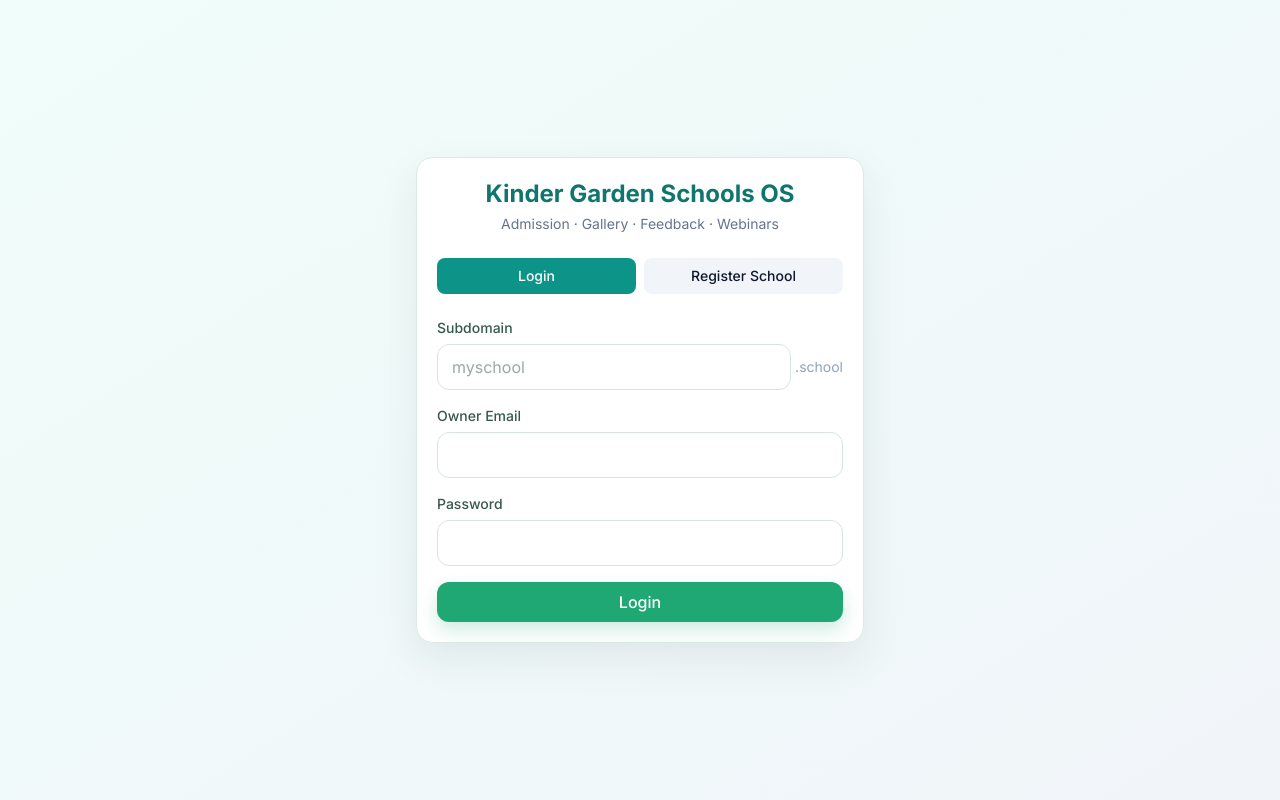
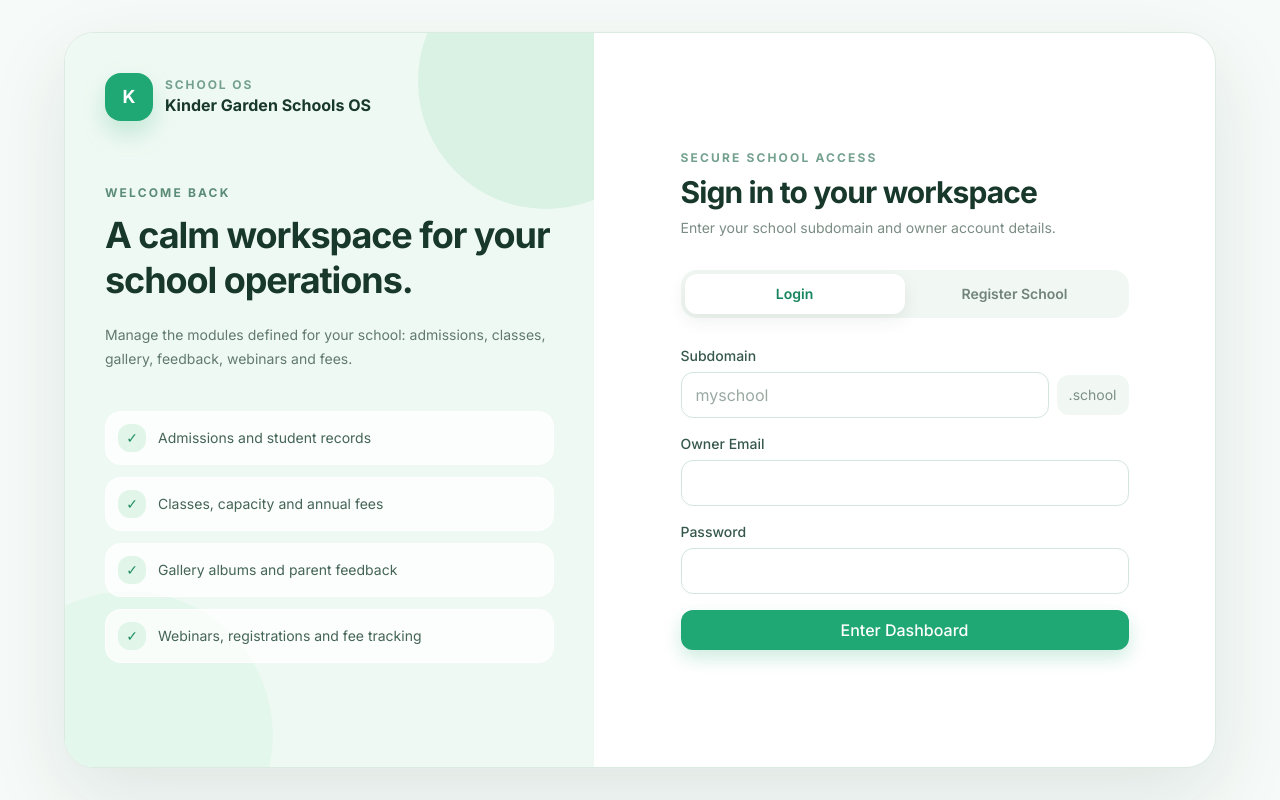
Before and after one commit to hemanthkumar1012/kinder-garden-schools-os, a Next.js app in the folder frontend/: page /login in a window 1280 px wide. Built offline with nearby package versions, Linux system fonts and the light colour scheme; no server answers.

Commit message:
ui: redesign school login experience

```diff
--- a/frontend/app/login/page.js
+++ b/frontend/app/login/page.js
@@ -1,13 +1,26 @@
 'use client';
+
 import { useState } from 'react';
 import { useRouter } from 'next/navigation';
 import { api, setAuth } from '../../lib/api';
+
+const features = [
+  'Admissions and student records',
+  'Classes, capacity and annual fees',
+  'Gallery albums and parent feedback',
+  'Webinars, registrations and fee tracking',
+];
 
 export default function LoginPage() {
   const router = useRouter();
   const [mode, setMode] = useState('login');
   const [form, setForm] = useState({
-    name: '', subdomain: '', ownerEmail: '', password: '', schoolType: 'kinder-garden', location: '',
+    name: '',
+    subdomain: '',
+    ownerEmail: '',
+    password: '',
+    schoolType: 'kinder-garden',
+    location: '',
     email: '',
   });
   const [error, setError] = useState('');
@@ -19,6 +32,7 @@ export default function LoginPage() {
     e.preventDefault();
     setError('');
     setLoading(true);
+
     try {
       if (mode === 'register') {
         const data = await api.register({
@@ -38,6 +52,7 @@ export default function LoginPage() {
         });
         setAuth(data.token, data.company);
       }
+
       router.push('/dashboard');
     } catch (err) {
       setError(err.message);
@@ -47,28 +62,79 @@ export default function LoginPage() {
   };
 
   return (
-    <div className="min-h-screen flex items-center justify-center bg-gradient-to-br from-teal-50 to-slate-100 p-4">
-      <div className="card w-full max-w-md">
-        <div className="text-center mb-6">
-          <h1 className="text-2xl font-bold text-teal-700">Kinder Garden Schools OS</h1>
-          <p className="text-sm text-slate-500 mt-1">Admission · Gallery · Feedback · Webinars</p>
+    <div className="min-h-screen bg-[#f6faf8] px-4 py-8 md:px-8">
+      <div className="mx-auto grid min-h-[calc(100vh-4rem)] max-w-6xl overflow-hidden rounded-[30px] border border-[#dcebe2] bg-white shadow-[0_28px_80px_rgba(24,55,42,0.10)] lg:grid-cols-[0.92fr_1.08fr]">
+        <section className="relative hidden overflow-hidden bg-[#eff9f3] p-10 lg:flex lg:flex-col">
+          <div className="absolute -right-20 -top-20 h-64 w-64 rounded-full bg-[#d9f2e4]" />
+          <div className="absolute -bottom-28 -left-20 h-72 w-72 rounded-full bg-[#e4f7ec]" />
+
+          <div className="relative z-10">
+            <div className="flex items-center gap-3">
+              <div className="flex h-12 w-12 items-center justify-center rounded-2xl bg-[#1fa774] text-lg font-bold text-white shadow-[0_12px_24px_rgba(31,167,116,0.22)]">
+                K
               </div>
-        <div className="flex gap-2 mb-6">
+              <div>
+                <p className="text-xs font-bold uppercase tracking-[0.16em] text-[#74a08f]">School OS</p>
+                <h1 className="font-bold text-[#17382b]">Kinder Garden Schools OS</h1>
+              </div>
+            </div>
+
+            <div className="mt-16 max-w-md">
+              <p className="text-xs font-bold uppercase tracking-[0.18em] text-[#5b8c77]">Welcome back</p>
+              <h2 className="mt-3 text-4xl font-bold leading-tight tracking-[-0.03em] text-[#17382b]">
+                A calm workspace for your school operations.
+              </h2>
+              <p className="mt-5 text-sm leading-6 text-[#617970]">
+                Manage the modules defined for your school: admissions, classes, gallery, feedback, webinars and fees.
+              </p>
+            </div>
+
+            <div className="mt-10 space-y-3">
+              {features.map((feature) => (
+                <div key={feature} className="flex items-center gap-3 rounded-2xl border border-white/80 bg-white/75 p-3 text-sm text-[#456457]">
+                  <span className="flex h-7 w-7 items-center justify-center rounded-xl bg-[#e1f6e9] text-[#1f8d60]">✓</span>
+                  {feature}
+                </div>
+              ))}
+            </div>
+          </div>
+        </section>
+
+        <section className="flex items-center p-6 md:p-10">
+          <div className="mx-auto w-full max-w-md">
+            <div className="mb-8 text-center lg:text-left">
+              <p className="text-xs font-bold uppercase tracking-[0.18em] text-[#74a08f]">Secure school access</p>
+              <h2 className="mt-2 text-3xl font-bold tracking-[-0.03em] text-[#17382b]">
+                {mode === 'login' ? 'Sign in to your workspace' : 'Register your school'}
+              </h2>
+              <p className="mt-2 text-sm text-[#7a8c84]">
+                {mode === 'login'
+                  ? 'Enter your school subdomain and owner account details.'
+                  : 'Create the school workspace and continue to your dashboard.'}
+              </p>
+            </div>
+
+            <div className="mb-7 grid grid-cols-2 rounded-2xl bg-[#f1f7f3] p-1">
               <button
                 type="button"
-            className={`flex-1 py-2 rounded-lg text-sm font-medium ${mode === 'login' ? 'bg-teal-600 text-white' : 'bg-slate-100'}`}
+                className={mode === 'login'
+                  ? 'rounded-xl bg-white px-4 py-2.5 text-sm font-semibold text-[#16845c] shadow-[0_6px_18px_rgba(24,55,42,0.08)]'
+                  : 'rounded-xl px-4 py-2.5 text-sm font-semibold text-[#71847a] transition'}
                 onClick={() => setMode('login')}
               >
                 Login
               </button>
               <button
                 type="button"
-            className={`flex-1 py-2 rounded-lg text-sm font-medium ${mode === 'register' ? 'bg-teal-600 text-white' : 'bg-slate-100'}`}
+                className={mode === 'register'
+                  ? 'rounded-xl bg-white px-4 py-2.5 text-sm font-semibold text-[#16845c] shadow-[0_6px_18px_rgba(24,55,42,0.08)]'
+                  : 'rounded-xl px-4 py-2.5 text-sm font-semibold text-[#71847a] transition'}
                 onClick={() => setMode('register')}
               >
                 Register School
               </button>
             </div>
+
             <form onSubmit={submit} className="space-y-4">
               {mode === 'register' && (
                 <>
@@ -76,6 +142,7 @@ export default function LoginPage() {
                     <label className="label">School Name</label>
                     <input className="input" name="name" value={form.name} onChange={handle} required />
                   </div>
+
                   <div>
                     <label className="label">School Type</label>
                     <select className="input" name="schoolType" value={form.schoolType} onChange={handle}>
@@ -84,32 +151,66 @@ export default function LoginPage() {
                       <option value="pre-school">Pre School</option>
                     </select>
                   </div>
+
                   <div>
                     <label className="label">Location</label>
                     <input className="input" name="location" value={form.location} onChange={handle} />
                   </div>
                 </>
               )}
+
               <div>
                 <label className="label">Subdomain</label>
-            <div className="flex items-center gap-1">
-              <input className="input" name="subdomain" value={form.subdomain} onChange={handle} required placeholder="myschool" />
-              <span className="text-slate-400 text-sm whitespace-nowrap">.school</span>
+                <div className="flex items-center gap-2">
+                  <input
+                    className="input"
+                    name="subdomain"
+                    value={form.subdomain}
+                    onChange={handle}
+                    required
+                    placeholder="myschool"
+                  />
+                  <span className="rounded-xl bg-[#f1f7f3] px-3 py-2.5 text-sm text-[#7b8f86]">.school</span>
                 </div>
               </div>
+
               <div>
                 <label className="label">Owner Email</label>
-            <input className="input" type="email" name={mode === 'login' ? 'email' : 'ownerEmail'} value={mode === 'login' ? form.email : form.ownerEmail} onChange={handle} required />
+                <input
+                  className="input"
+                  type="email"
+                  name={mode === 'login' ? 'email' : 'ownerEmail'}
+                  value={mode === 'login' ? form.email : form.ownerEmail}
+                  onChange={handle}
+                  required
+                />
               </div>
+
               <div>
                 <label className="label">Password</label>
-            <input className="input" type="password" name="password" value={form.password} onChange={handle} required minLength={6} />
+                <input
+                  className="input"
+                  type="password"
+                  name="password"
+                  value={form.password}
+                  onChange={handle}
+                  required
+                  minLength={6}
+                />
               </div>
-          {error && <p className="text-red-600 text-sm">{error}</p>}
-          <button type="submit" className="btn btn-primary w-full" disabled={loading}>
-            {loading ? 'Please wait...' : mode === 'login' ? 'Login' : 'Create School'}
+
+              {error && (
+                <div className="rounded-xl border border-[#f2cccc] bg-[#fff1f1] px-3 py-2.5 text-sm text-[#a33c3c]">
+                  {error}
+                </div>
+              )}
+
+              <button type="submit" className="btn btn-primary w-full py-3" disabled={loading}>
+                {loading ? 'Please wait...' : mode === 'login' ? 'Enter Dashboard' : 'Create School'}
               </button>
             </form>
+          </div>
+        </section>
       </div>
     </div>
   );
```
Lines whose indentation alone changed are shown as unchanged.
